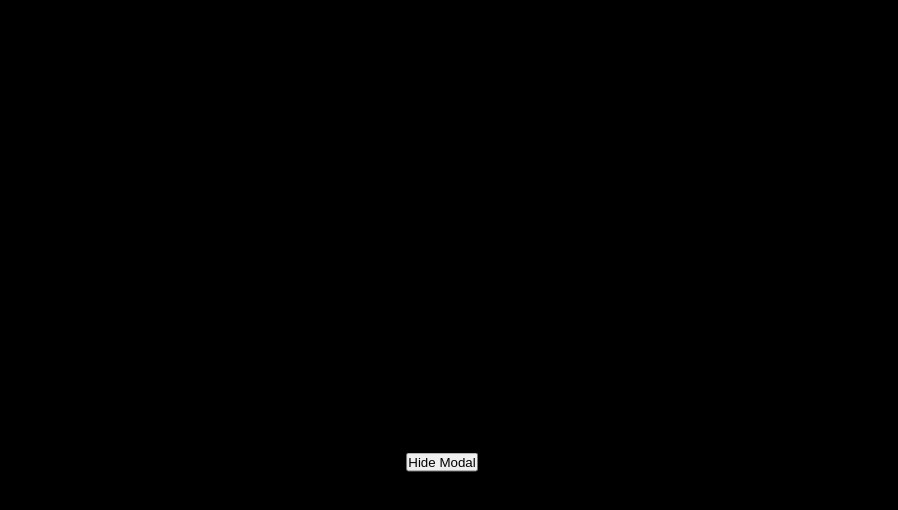
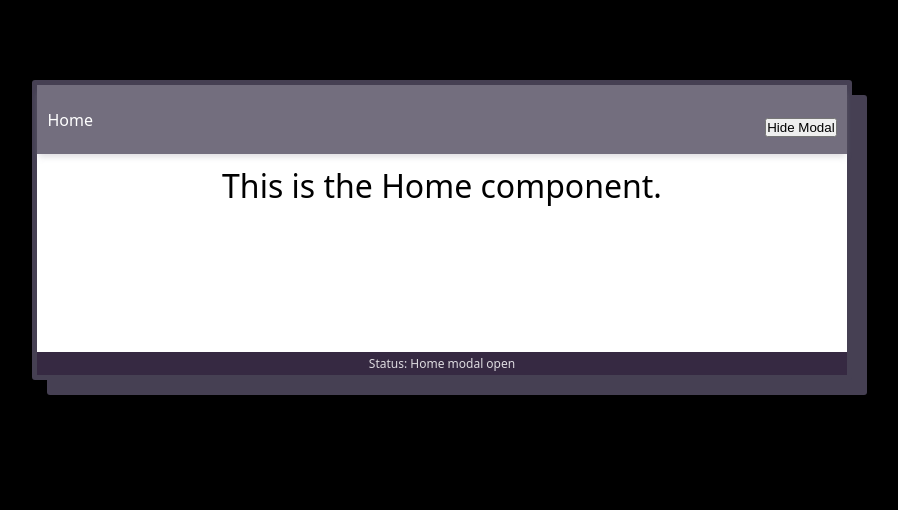
Before and after one commit to kyleLowe/kyleLowe.github.io, a React (Vite) app: page / in a window 1280 px wide. Shown: the top 510 px of the page, without its empty margins (198-1096 px from the left). Built offline with nearby package versions, Linux system fonts and the light colour scheme; no server answers.

Commit message:
Styled the modals

```diff
--- a/package.json
+++ b/package.json
@@ -11,6 +11,9 @@
     "deploy": "gh-pages -d dist"
   },
   "dependencies": {
+    "@emotion/react": "^11.14.0",
+    "@emotion/styled": "^11.14.1",
+    "@mui/material": "^7.3.2",
     "gsap": "^3.13.0",
     "react": "^19.1.1",
     "react-dom": "^19.1.1",
--- a/src/App.tsx
+++ b/src/App.tsx
@@ -71,9 +71,10 @@ useEffect(() => {
     const scene = new THREE.Scene();
     const camera = new THREE.PerspectiveCamera(20, sizes.width / sizes.height, 0.1, 1000);
     camera.position.set(
-59.59175271743869,
-29.97916640627271,
-63.47938369185648);
+52.74958451968441,
+17.86980008290608,
+55.89145232301112);
+
     const raycaster = new THREE.Raycaster();
     const pointer = new THREE.Vector2();
     const raycasterObjects: THREE.Object3D<THREE.Object3DEventMap>[] = [];
@@ -125,7 +126,19 @@ useEffect(() => {
 	    pointer.y = - ( event.clientY / window.innerHeight ) * 2 + 1;
     });
 
-    window.addEventListener("click", () => {
+    //Touch screen controls
+    window.addEventListener("touchstart", (event) => {
+      event.preventDefault();
+    	pointer.x = ( event.touches[0].clientX / window.innerWidth ) * 2 - 1;
+	    pointer.y = - ( event.touches[0].clientY / window.innerHeight ) * 2 + 1;
+    },  { passive: false } );
+
+    window.addEventListener("touchend", (event) => {
+      event.preventDefault();
+      handleRaycastingInteraction()
+    },  { passive: false } );
+
+    function handleRaycastingInteraction(){
  if (currentIntersects.length > 0) {
         const object = currentIntersects[0].object;
 
@@ -153,7 +166,8 @@ useEffect(() => {
           setModalDisplay("contact");
         }
       }
-    });
+    }
+    window.addEventListener("click", handleRaycastingInteraction);
 
     // Load the model
     loader.load(
@@ -162,9 +176,9 @@ useEffect(() => {
         glb.scene.traverse((child) => {
 
           if ((child as THREE.Mesh).isMesh) {
-            console.log('Mesh name:', child.name);
+            // console.log('Mesh name:', child.name);
             (Object.keys(loadedTextures) as Array<keyof typeof loadedTextures>).forEach((key) => {
-              console.log(`Child name: ${child.parent?.name}, Checking for key: ${key}`);
+              // console.log(`Child name: ${child.parent?.name}, Checking for key: ${key}`);
               if (child.name.includes(key)) {
                 const material = new THREE.MeshStandardMaterial({
                   map: loadedTextures[key],
@@ -202,7 +216,7 @@ useEffect(() => {
     let animationId: number;
     const animate = () => {
       controls.update();
-      // console.log('camera position:', camera.position);
+      console.log('camera position:', camera.position);
       // console.log('controls position:', controls.target);
       	// update the picking ray with the camera and pointer position
       raycaster.setFromCamera( pointer, camera );
@@ -212,15 +226,17 @@ useEffect(() => {
 
       for ( let i = 0; i < currentIntersects.length; i ++ ) {
 
-        const mesh = currentIntersects[i].object as THREE.Mesh;
-        if (
-          mesh.material &&
-          'color' in mesh.material &&
-          mesh.material instanceof THREE.MeshStandardMaterial
-        ) {
-          mesh.material.color.set(0xff0000);
-          console.log(mesh.name)
-        }
+        //Highlight object red on hover
+
+        // const mesh = currentIntersects[i].object as THREE.Mesh;
+        // if (
+        //   mesh.material &&
+        //   'color' in mesh.material &&
+        //   mesh.material instanceof THREE.MeshStandardMaterial
+        // ) {
+        //   mesh.material.color.set(0xff0000);
+        //   console.log(mesh.name)
+        // }
 
       }
       if (currentIntersects.length > 0) {
@@ -252,6 +268,7 @@ useEffect(() => {
         id="experience-canvas"
         className="experience-canvas"
       ></canvas>
+      {modalDisplay && (
         <div id="websiteinfo">
           <div
             className="home modal"
@@ -278,6 +295,7 @@ useEffect(() => {
             <Contact onHide={() => setModalDisplay(null)} />
           </div>
         </div>
+      )}
     </div>
   );
 
--- a/src/components/About.tsx
+++ b/src/components/About.tsx
@@ -6,10 +6,20 @@ import type ModalProp from '../interface/ModalInterface';
 const About: React.FC<ModalProp> = ({ onHide }) => {
   return (
     <div>
-      <h2>About</h2>
+    <div className="overlay"></div>
+    <div className="window">
+      <div className="window__title-bar">
+        <span className="window__title">About</span>
+        <ModalHideButton onHide={onHide} />
+      </div>
+      <div className="window__body">
       <p>This is the About component.</p>
-      <ModalHideButton onHide={onHide} />
+      </div>
+      <div className="window__status-bar">
+        Status: About modal open
+      </div>
     </div>
+  </div>
   );
 };
 
--- a/src/components/Contact.tsx
+++ b/src/components/Contact.tsx
@@ -4,11 +4,21 @@ import type ModalProp from '../interface/ModalInterface';
 
 const Contact: React.FC<ModalProp> = ({ onHide }) => {
     return (
-        <div>
-            <h2>Contact</h2>
-            <p>This is the Contact component.</p>
-            <ModalHideButton onHide={onHide} />
-        </div>
+         <div>
+    <div className="overlay"></div>
+    <div className="window">
+      <div className="window__title-bar">
+        <span className="window__title">Contact</span>
+        <ModalHideButton onHide={onHide} />
+      </div>
+      <div className="window__body">
+      <p>TThis is the Contact component.</p>
+      </div>
+      <div className="window__status-bar">
+        Status: Contact modal open
+      </div>
+    </div>
+  </div>
     );
 };
 
--- a/src/components/Home.tsx
+++ b/src/components/Home.tsx
@@ -2,15 +2,23 @@ import React from 'react';
 import ModalHideButton from './ModalHideButton';
 import type ModalProp from '../interface/ModalInterface';
 
+const Home: React.FC<ModalProp> = ({ onHide }) => {
+  return(<div>
+    <div className="overlay"></div>
+    <div className="window">
+      <div className="window__title-bar">
+        <span className="window__title">Home</span>
+        <ModalHideButton onHide={onHide} />
+      </div>
+      <div className="window__body">
+        <p>This is the Home component.</p>
+      </div>
+      <div className="window__status-bar">
+        Status: Home modal open
+      </div>
+    </div>
+  </div>)
+}
 
-const Home: React.FC<ModalProp> = ({ onHide }) => {
-    return (
-        <div>
-            <h2>Home</h2>
-            <p>This is the Home component.</p>
-            <ModalHideButton onHide={onHide} />
-        </div>
-    );
-};
 
 export default Home;
--- a/src/components/ModalHideButton.tsx
+++ b/src/components/ModalHideButton.tsx
@@ -4,6 +4,7 @@ import type ModalProp from '../interface/ModalInterface';
 
 const ModalHideButton: React.FC<ModalProp> = ({ onHide }) => {
   return (
+
     <div>
       <button id="modal-hide-button" onClick={onHide}>
         Hide Modal
--- a/src/components/Projects.tsx
+++ b/src/components/Projects.tsx
@@ -4,11 +4,21 @@ import type ModalProp from '../interface/ModalInterface';
 
 const Projects: React.FC<ModalProp> = ({ onHide }) => {
     return (
-        <div>
-            <h2>Projects</h2>
-            <p>This is the Projects component.</p>
-            <ModalHideButton onHide={onHide} />
-        </div>
+         <div>
+    <div className="overlay"></div>
+    <div className="window">
+      <div className="window__title-bar">
+        <span className="window__title">Projects</span>
+        <ModalHideButton onHide={onHide} />
+      </div>
+      <div className="window__body">
+      <p>TThis is the Projects component.</p>
+      </div>
+      <div className="window__status-bar">
+        Status: Projects modal open
+      </div>
+    </div>
+  </div>
     );
 };
 
--- a/src/index.scss
+++ b/src/index.scss
@@ -4,15 +4,22 @@
   box-sizing: border-box;
 }
 
-
-
 :root {
   font-family: system-ui, Avenir, Helvetica, Arial, sans-serif;
-
   font-synthesis: none;
   text-rendering: optimizeLegibility;
   -webkit-font-smoothing: antialiased;
   -moz-osx-font-smoothing: grayscale;
+  --default-padding: 10px;
+}
+
+@mixin a11y-visually-hidden {
+  position: absolute !important;
+  clip: rect(1px, 1px, 1px, 1px);
+  overflow: hidden;
+  height: 1px;
+  width: 1px;
+  word-wrap: normal;
 }
 
 //Experience
@@ -28,6 +35,7 @@
     width: 100%;
   }
 }
+
 //Modals
 #websiteinfo {
   position: absolute;
@@ -36,4 +44,133 @@
   font-size: 32px;
   transform: translate(-50%, -50%);
   z-index: 999;
+  // Remove or comment out the background-color so overlay/window styles show
+  // background-color: grey;
+  width: 80%;
+  height: 80%;
+  pointer-events: none; // Prevent blocking canvas interactions except for modals
 }
+
+// Modal overlay and window styles
+.overlay {
+  display: block;
+  position: fixed; // covers the entire viewport
+  left: 0;
+  top: 0;
+  z-index: 1000;
+  pointer-events: auto;
+}
+
+.window {
+  display: flex;
+  flex-direction: column;
+  min-width: 400px;
+  min-height: 300px;
+  border: 5px solid #5e2ae9;
+  box-shadow: 15px 15px 0 #5e2ae9;
+  max-width: 80%;
+  max-height: 80%;
+  background-color: #7f00ff;
+  filter: saturate(.1);
+  border-radius: 3px;
+  position: relative;
+  z-index: 1001;
+  margin: 0 auto;
+  pointer-events: auto;
+
+  &:focus-within {
+    filter: saturate(1);
+  }
+}
+
+.window__title-bar {
+  background-color: #8c5afb;
+  color: white;
+  padding: 13px var(--default-padding);
+  display: flex;
+  align-items: center;
+  justify-content: space-between;
+  cursor: default;
+  user-select: none;
+  z-index: 1;
+  box-shadow: 0px 5px 6px -2px #bb99ff5e;
+}
+
+.window__body {
+  flex-grow: 1;
+  background-color: white;
+  padding: var(--default-padding);
+  overflow-y: auto;
+  scrollbar-color: #4d21c3 #dfd4fd;
+  scrollbar-width: thin;
+
+  &::-webkit-scrollbar {
+    width: 6px;
+    height: 6px;
+    background-color: #dfd4fd;
+  }
+
+  &::-webkit-scrollbar-thumb {
+    background: #4d21c3;
+  }
+}
+
+.window__btn {
+  cursor: pointer;
+  background-color: #5e2ae9;
+  width: 20px;
+  height: 20px;
+  border: none;
+  padding: 0;
+  margin: 0;
+  border-radius: 5px;
+  opacity: .8;
+  font-size: 1rem;
+  display: flex;
+  align-items: center;
+  justify-content: center;
+  color: #ae63e4;
+
+  &:hover {
+    opacity: 1;
+  }
+
+  span {
+    @include a11y-visually-hidden;
+  }
+}
+
+.window__btn + .window__btn {
+  margin-left: 6px;
+}
+
+.window__title {
+  line-height: 1;
+  font-weight: 500;
+  font-size: 1rem;
+}
+
+pre {
+  font-family: monospace;
+  background-color: #8c5afb;
+  color: white;
+  padding: 10px;
+  white-space: pre;
+  word-wrap: break-word;
+  overflow: auto;
+}
+
+.window__status-bar {
+  padding: 3px var(--default-padding);
+  font-size: .75rem;
+  color: #ecd4ff;
+}
+
+::-moz-selection {
+  color: white;
+  background: hotpink;
+}
+::selection {
+  color: white;
+  background: hotpink;
+}
```
Also changed, not shown: 1 other file (tests, documents, lock files or other folders). Lines whose indentation alone changed are shown as unchanged.
